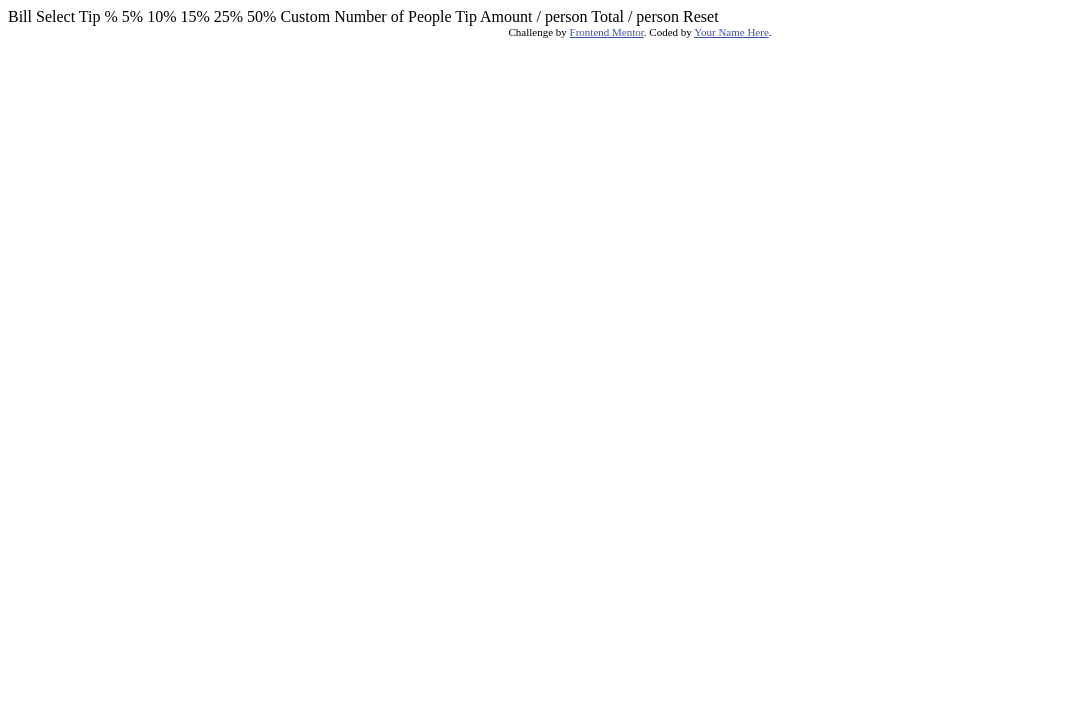
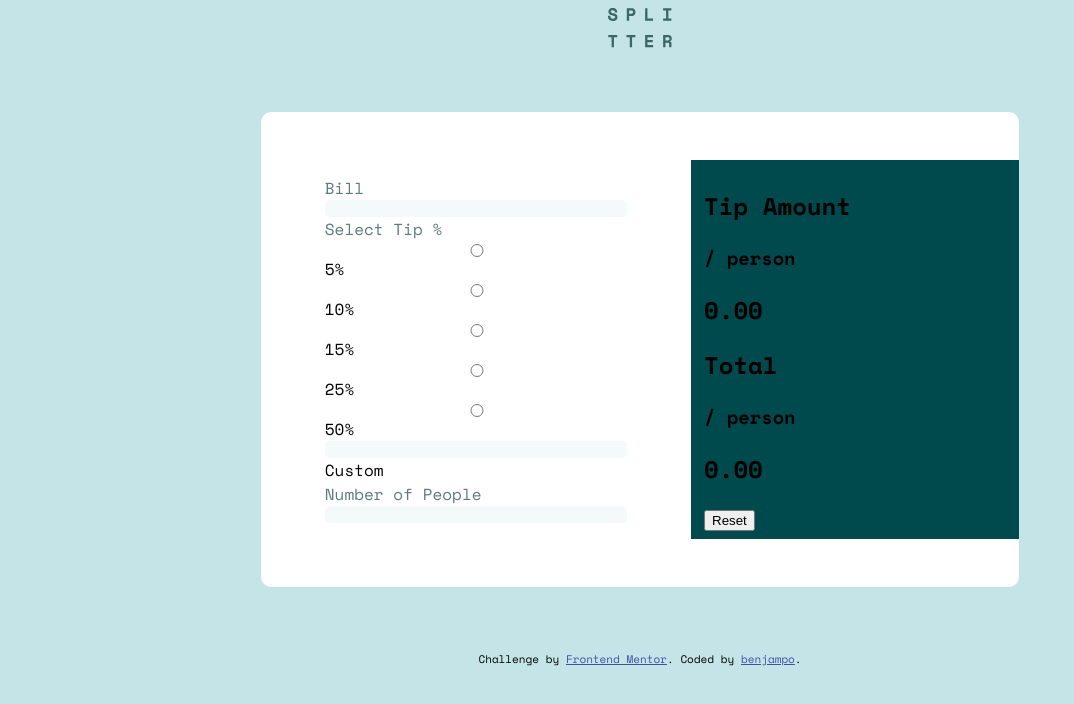
Before and after one commit to Benjampo/tip-calculator-app-main, a plain HTML site: page index.html in a window 1280 px wide. Shown: the whole page, without its empty margins (0-1074 px from the left). Drawn offline with nearby package versions, Linux system fonts and the light colour scheme.

Commit message:
first html base and scss

```diff
--- /dev/null
+++ b/assets/scss/main.scss
@@ -0,0 +1,66 @@
+// Primary
+$strong-cyan : hsl(172, 67%, 45%);
+
+// Neutral
+$very-dark-cyan: hsl(183, 100%, 15%);
+$dark-grayish-cyan: hsl(186, 14%, 43%);
+$darker-grayish-cyan: hsl(184, 14%, 56%);
+$light-grayish-cyan: hsl(185, 41%, 84%);
+$lighter-grayish-cyan: hsl(189, 41%, 97%);
+$white: hsl(0, 0%, 100%);
+
+body {
+    font-family: 'Space Mono', monospace;
+    background: $light-grayish-cyan;
+    display: flex;
+    flex-direction: column;
+    align-items: center;
+}
+.logo {
+    display: block;
+    width: 5vw;
+    height: 5vh;
+    margin-left: auto;
+    margin-right: auto;
+}
+.main-card{
+    background-color: $white;
+    border-radius: 10px;
+    margin: 5vw;
+    width: 60%;
+    .card-content{
+        display: flex;
+        align-items: center;
+        justify-content: space-between;
+        .card-info{
+            width: 50vw;
+            padding: 5vw;
+            form {
+                display: flex;
+                flex-flow: column;
+                label{
+                    color: $dark-grayish-cyan;
+                }
+                input[type=text]{
+                    background-color: $lighter-grayish-cyan ;
+                    border: none;
+                    border-radius: 5px;
+                }
+                input[type=radio]{
+                    background-color: $lighter-grayish-cyan ;
+                    border: none;
+                    border-radius: 5px;
+                }
+            }
+
+        }
+        .card-results{
+            background-color: $very-dark-cyan;
+            width: 50vw;
+            padding: 1vh 1vw;
+
+        }
+    }
+
+
+}
--- a/index.html
+++ b/index.html
@@ -5,6 +5,10 @@
   <meta name="viewport" content="width=device-width, initial-scale=1.0"> <!-- displays site properly based on user's device -->
 
   <link rel="icon" type="image/png" sizes="32x32" href="./images/favicon-32x32.png">
+  <link rel="stylesheet" href="assets/scss/main.css">
+  <link rel="preconnect" href="https://fonts.googleapis.com">
+  <link rel="preconnect" href="https://fonts.gstatic.com" crossorigin>
+  <link href="https://fonts.googleapis.com/css2?family=Space+Mono:ital,wght@0,400;0,700;1,400;1,700&display=swap" rel="stylesheet">
 
   <title>Frontend Mentor | Tip calculator app</title>
 
@@ -15,30 +19,62 @@
   </style>
 </head>
 <body>
+  <img class="logo" src="assets/images/logo.svg" alt="logo Splitter">
+  <div class="main-card">
+    <div class="card-content">
+      <section class="card-info">
+        <div class="label">
+          <form action="">
+            <label for="">Bill</label>
+            <input type="text">
+          </form>
+        </div>
+        <div class="label">
+          <form action="">
+            <label for="">Select Tip %</label>
+            <input type="radio">5%
+            <input type="radio">10%
+            <input type="radio">15%
+            <input type="radio">25%
+            <input type="radio">50%
+            <input type="text">Custom
+          </form>
+        </div>
+        <div class="label">
+          <form action="">
+            <label for="">Number of People</label>
+            <input type="text">
+          </form>
+        </div>
+      </section>
 
-  Bill
+      <section class="card-results">
+        <div class="amount">
+          <div class="infos">
+            <h2>Tip Amount</h2>
+            <h3>/ person</h3>
+          </div>
+          <div class="price">
+            <h1>0.00</h1>
+          </div>
+        </div>
+        <div class="amount">
+          <div class="infos">
+            <h2>Total</h2>
+            <h3>/ person</h3>
+          </div>
+          <div class="price">
+            <h1>0.00</h1>
+          </div>
+        </div>
+        <button>Reset</button>
+      </section>
 
-  Select Tip %
-  5%
-  10%
-  15%
-  25%
-  50%
-  Custom
-
-  Number of People
-
-  Tip Amount
-  / person
-
-  Total
-  / person
-
-  Reset
-
+    </div>
+  </div>
   <div class="attribution">
     Challenge by <a href="https://www.frontendmentor.io?ref=challenge" target="_blank">Frontend Mentor</a>.
-    Coded by <a href="#">Your Name Here</a>.
+    Coded by <a href="#">benjampo</a>.
   </div>
 </body>
 </html>
```
Also changed, not shown: assets/images/favicon-32x32.png (renamed from images/favicon-32x32.png), assets/images/icon-dollar.svg (renamed from images/icon-dollar.svg), assets/images/icon-person.svg (renamed from images/icon-person.svg), assets/images/logo.svg (renamed from images/logo.svg), assets/scss/main.css (added), 1 other file.
